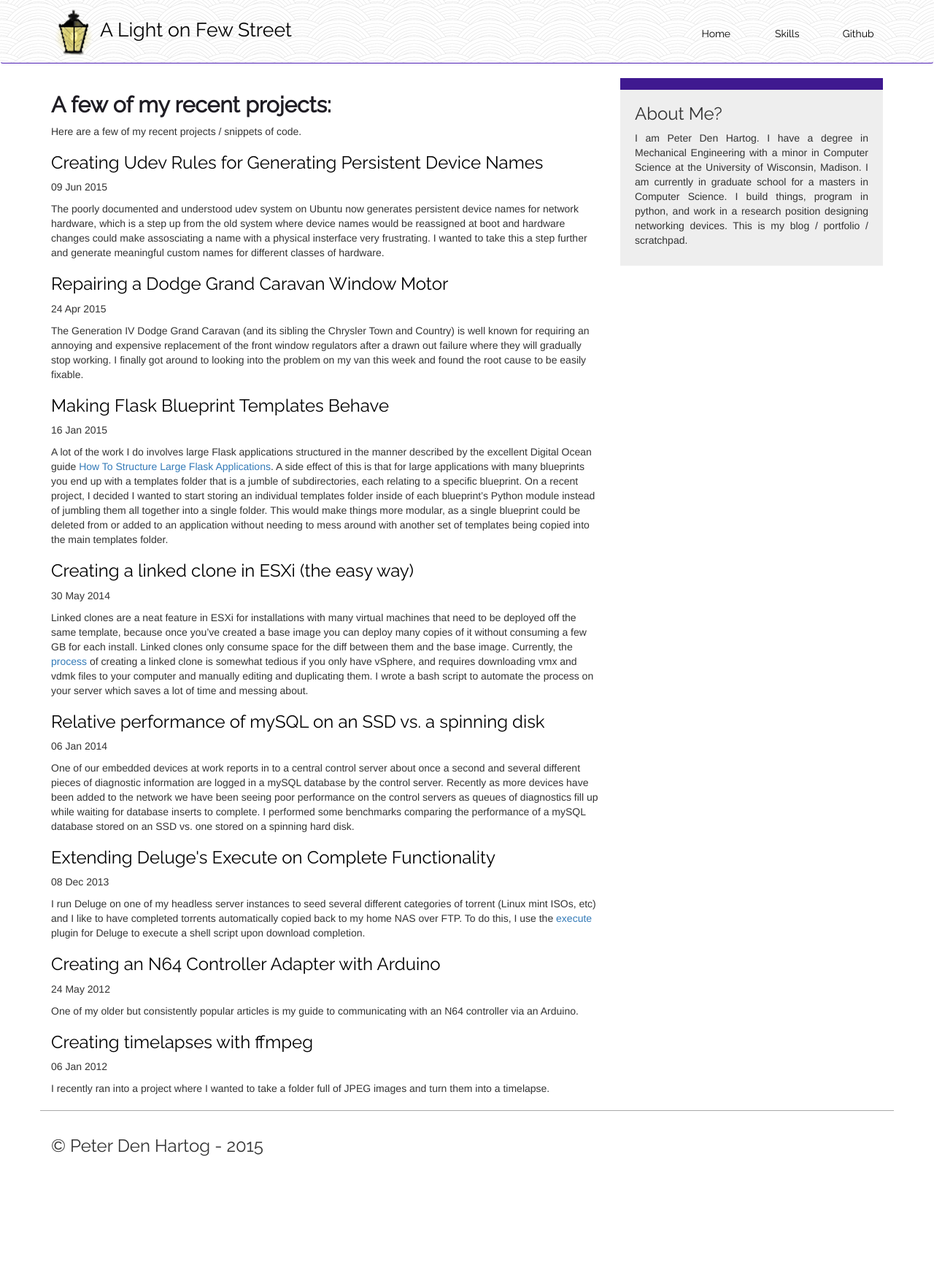
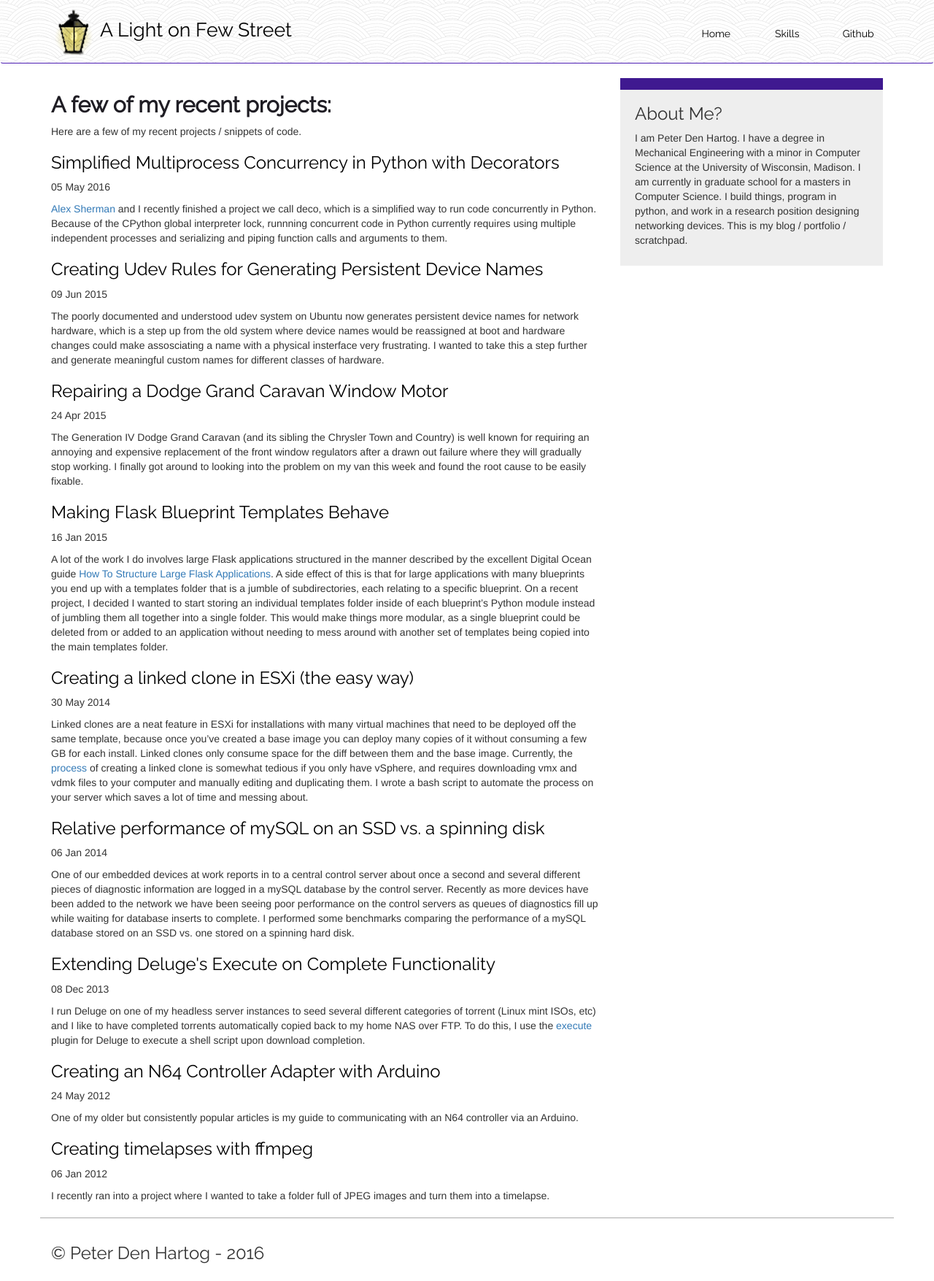
Before and after one commit to pddenhar/pddenhar.github.io, a Jekyll site: the page built from index.html, in a window 1280 px wide. Shown: the whole page at 73% size. Built offline with Jekyll 4.4.1, drawn with Linux system fonts in a browser that asks for light colours; before the commit the page ends 1609 px from its top, so only the background shows below that.

Commit message:
Added post about DECO

````diff
--- a/_includes/footer.html
+++ b/_includes/footer.html
@@ -1,7 +1,7 @@
 <div class="row" id="footer">
   <div class="col-xs-12">
     <footer>
-      <h3>&copy; Peter Den Hartog - 2015</h3>
+      <h3>&copy; Peter Den Hartog - 2016</h3>
     </footer>
   </div>
 </div>
--- /dev/null
+++ b/_posts/2016-05-05-deco-decorated-python-concurrency.md
@@ -0,0 +1,27 @@
+---
+layout: post
+title: Simplified Multiprocess Concurrency in Python with Decorators
+custom_css: syntax.css
+---
+[Alex Sherman](http://alex.vector57.net/deco/) and I recently finished a project we call deco, which is a simplified way to run code concurrently in Python. Because of the CPython global interpreter lock, runnning concurrent code in Python currently requires using multiple independent processes and serializing and piping function calls and arguments to them.
+
+We implemented a new model, with the only programmer interation required being the insertion of two decorators ```@concurrent``` and ```@synchronized```. The ```@concurrent``` marks a function you wish to be run in parallel, and the ```@synchronized``` decorator marks a function where the concurrent function will be called. For example:
+
+{% highlight python %}
+@concurrent   #Identify the concurrent function
+def do_work(key):
+  return some_calculations(...)
+
+data = {}
+@synchronized
+def run():
+  for key in data:
+    data[key] = do_work(key)
+  print data # data will be automatically synchronized here
+{% endhighlight %}
+
+The powerful part of deco comes from the fact that you can mutate the arguments to the concurrent function and the changes will be synchronized back to the parent process. This is different than Python's ```multiprocess.pool```, which requires any changed state to be returned from the concurrent function and throws away modification to arguements. For example, you could have a dictionary of longitude ranges and call a ```@concurrent``` function which computes the average temperature over a given range and updates the key for that range. As long as you call the function in a loop with each call to the function updating a unique key in the dictionary, your calculations will happen in parallel and the results will of the seperate processes will be synchronized automatically before you access the data in the parent process (the ```@synchronized``` decorator handles that).
+
+Alternatively, as shown in the example above you can assign results of concurrent function calls to indexed or keyed objects (lists and dicts) and they will be synchronized into those locations as the parallel calls complete and before you access the data in the parent process. Again, this is made possible by the ```@synchronized``` decorator which actually rewrites the assignments inside the parent function body to allow them to happen concurrently and synchronize later.
+
+You can read more about the design of deco in our [technical report]({{ site.url }}/downloads/Decorated_Concurrency.pdf) or clone it on [GitHub](https://github.com/alex-sherman/deco).
--- a/css/style.css
+++ b/css/style.css
@@ -26,7 +26,7 @@
 #main-aside {
   border-top: 16px solid #3f1990;
   padding: 0 20px 15px;
-  text-align: justify;
+  text-align: left;
   background-color: #eee;
 }
 
````
Also changed, not shown: 1 other file.
